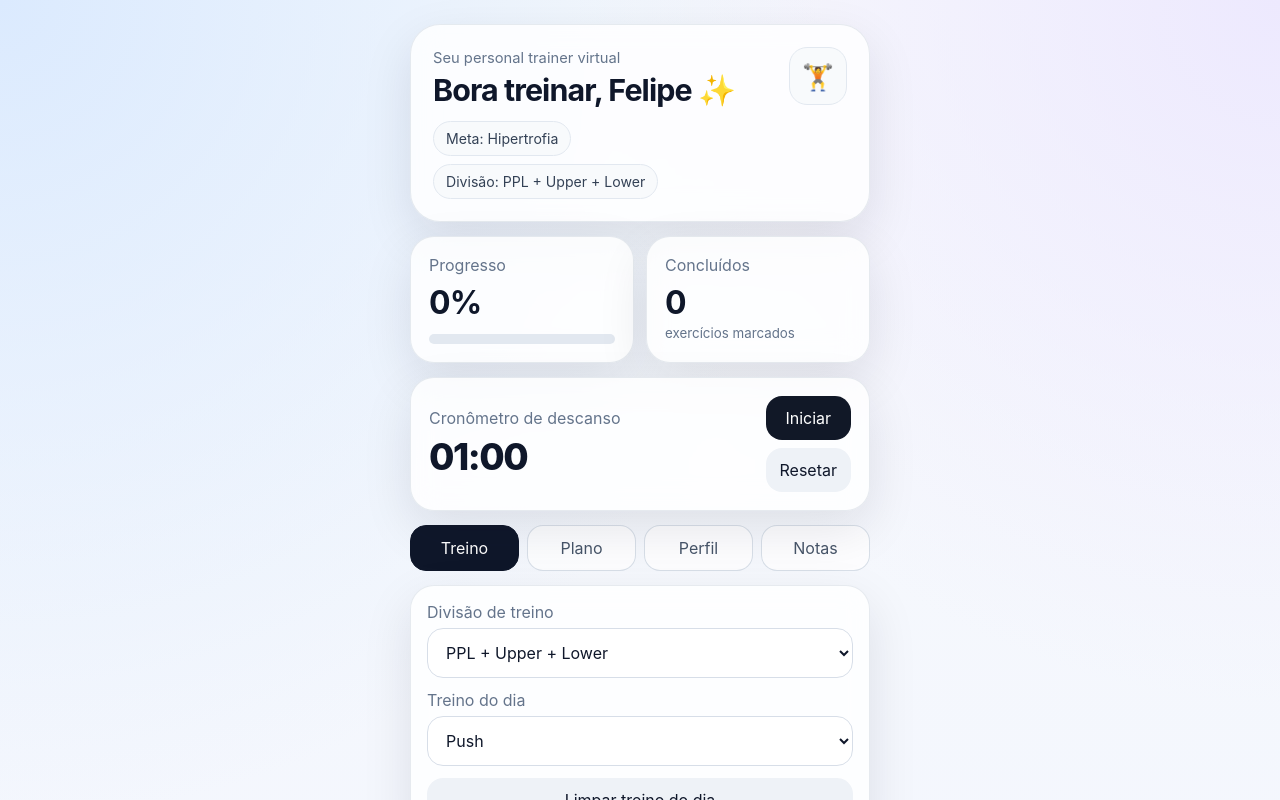
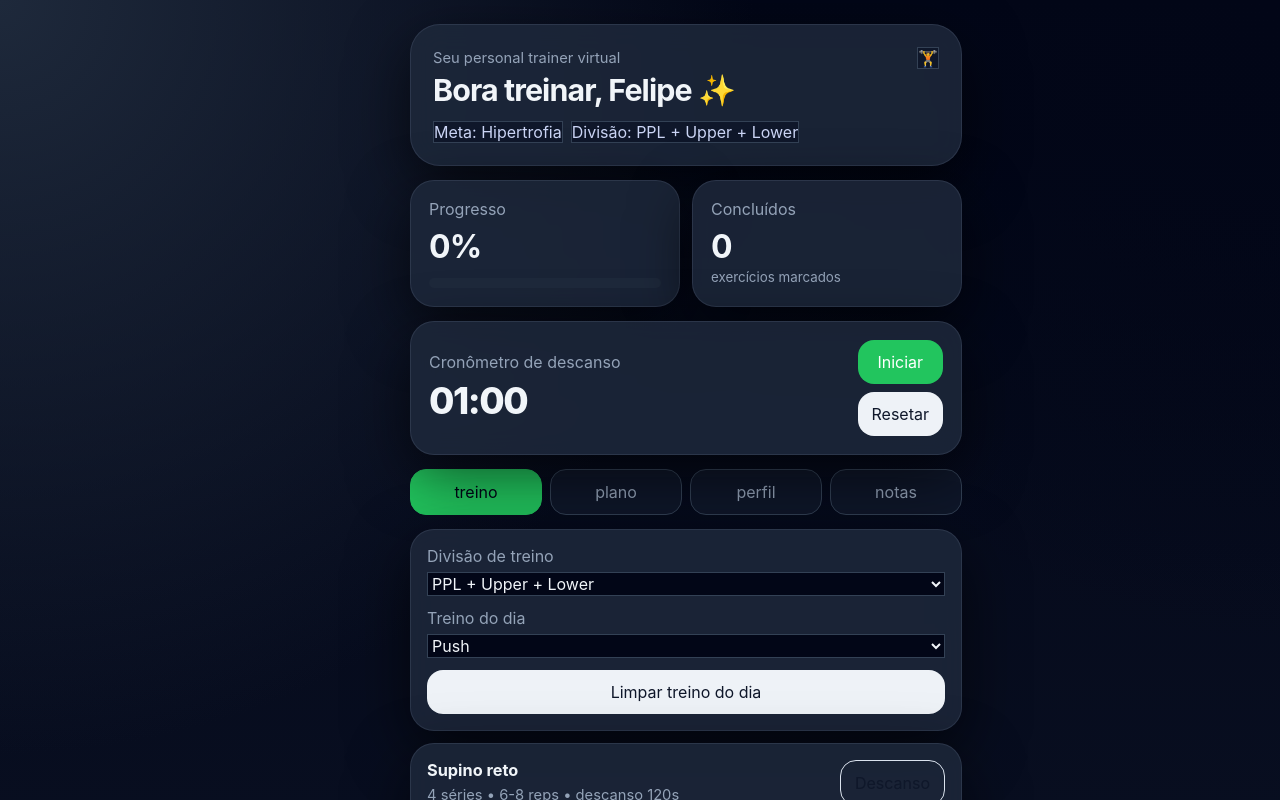
Before and after one commit to VapoLipezin/VERCEACADEMY, a React (Vite) app: page / in a window 1280 px wide. Shown: the top 800 px of the page. Built offline with nearby package versions, Linux system fonts and the light colour scheme.

Commit message:
Update styles.css

```diff
--- a/src/styles.css
+++ b/src/styles.css
@@ -3,17 +3,24 @@
 }
 
 :root {
-  color-scheme: light;
-  --bg: #eef2ff;
-  --bg2: #f8fafc;
-  --card: rgba(255, 255, 255, 0.82);
-  --card-strong: #ffffff;
-  --text: #0f172a;
-  --muted: #64748b;
-  --line: rgba(148, 163, 184, 0.22);
-  --primary: #111827;
-  --primary-soft: #e2e8f0;
-  --shadow: 0 18px 50px rgba(15, 23, 42, 0.10);
+  color-scheme: dark;
+
+  --bg: #0f172a;
+  --bg2: #020617;
+
+  --card: rgba(30, 41, 59, 0.85);
+  --card-strong: #1e293b;
+
+  --text: #f1f5f9;
+  --muted: #94a3b8;
+
+  --line: rgba(148,163,184,0.15);
+
+  --primary: #22c55e;
+  --primary-soft: rgba(34,197,94,0.15);
+
+  --shadow: 0 20px 60px rgba(0,0,0,0.6);
+
   --radius: 24px;
 }
 
@@ -21,10 +28,10 @@ html, body, #root {
   margin: 0;
   min-height: 100%;
   font-family: Inter, ui-sans-serif, system-ui, -apple-system, BlinkMacSystemFont, "Segoe UI", sans-serif;
-  background:
-    radial-gradient(circle at top left, #dbeafe 0, transparent 35%),
-    radial-gradient(circle at top right, #ede9fe 0, transparent 30%),
-    linear-gradient(180deg, var(--bg2), var(--bg));
+background:
+radial-gradient(circle at top left,#1e293b 0,transparent 35%),
+radial-gradient(circle at top right,#020617 0,transparent 30%),
+linear-gradient(180deg,var(--bg2),var(--bg));
   color: var(--text);
 }
 
@@ -92,16 +99,9 @@ small {
   letter-spacing: -0.03em;
 }
 
-.hero-icon {
-  width: 58px;
-  height: 58px;
-  border-radius: 18px;
-  display: grid;
-  place-items: center;
-  background: #f8fafc;
-  border: 1px solid #e2e8f0;
-  font-size: 1.6rem;
-  flex: 0 0 auto;
+.hero-icon{
+background:#0f172a;
+border:1px solid #334155;
 }
 
 .hero-badges {
@@ -111,13 +111,10 @@ small {
   margin-top: 14px;
 }
 
-.badge {
-  background: #f8fafc;
-  border: 1px solid #e2e8f0;
-  color: #334155;
-  border-radius: 999px;
-  padding: 8px 12px;
-  font-size: 0.88rem;
+.badge{
+background:#0f172a;
+border:1px solid #334155;
+color:#cbd5f5;
 }
 
 .stats-grid {
@@ -153,10 +150,12 @@ small {
   overflow: hidden;
 }
 
-.progress-bar {
-  height: 100%;
-  border-radius: inherit;
-  background: linear-gradient(90deg, #0f172a, #334155);
+.progress-track{
+background:#1e293b;
+}
+
+.progress-bar{
+background:linear-gradient(90deg,#22c55e,#4ade80);
 }
 
 .timer-card {
@@ -214,17 +213,16 @@ small {
   gap: 8px;
 }
 
-.tab {
-  background: rgba(255, 255, 255, 0.75);
-  color: #475569;
-  border: 1px solid rgba(203, 213, 225, 0.75);
-  text-transform: capitalize;
+.tab{
+background:#0f172a;
+border:1px solid #334155;
+color:#94a3b8;
 }
 
-.tab.active {
-  background: #0f172a;
-  color: white;
-  border-color: #0f172a;
+.tab.active{
+background:#22c55e;
+color:#020617;
+border-color:#22c55e;
 }
 
 .panel,
@@ -255,14 +253,10 @@ label:last-child {
 
 input,
 select,
-textarea {
-  width: 100%;
-  border: 1px solid #d7dee8;
-  border-radius: 16px;
-  background: white;
-  padding: 13px 14px;
-  outline: none;
-  color: var(--text);
+textarea{
+background:#020617;
+border:1px solid #334155;
+color:#f1f5f9;
 }
 
 input:focus,
```
